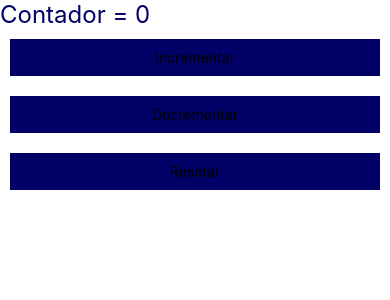
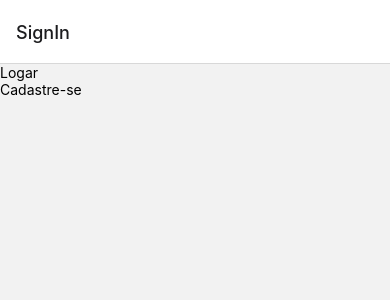
Before and after one commit to Lucashackd/PDM, a React Native app: screen /SignIn in a window 390 px wide. Shown: the top 300 px of the page. Built offline with nearby package versions, Linux system fonts and the light colour scheme.

Commit message:
React Navigation

```diff
--- a/App.js
+++ b/App.js
@@ -1,49 +1,22 @@
-import React, {useEffect, useState} from 'react';
-import {StyleSheet, Text, View} from 'react-native';
-import MyButton from './src/components/MyButton';
+import * as React from 'react';
+import {NavigationContainer} from '@react-navigation/native';
+import {createNativeStackNavigator} from '@react-navigation/native-stack';
+import Home from './src/screens/Home';
+import SignIn from './src/screens/SignIn';
+import SignUp from './src/screens/SignUp';
 
-const PDM = () => {
-  const [contador, setContador] = useState(0);
+const Stack = createNativeStackNavigator();
 
-  useEffect(() => {
-    console.log('Montou o componente.');
-  }, []);
+function App() {
+  return (
+    <NavigationContainer>
+      <Stack.Navigator initialRouteName="SignIn">
+        <Stack.Screen name="SignIn" component={SignIn} />
+        <Stack.Screen name="SignUp" component={SignUp} />
+        <Stack.Screen name="Home" component={Home} />
+      </Stack.Navigator>
+    </NavigationContainer>
+  );
+}
 
-  // useEffect(() => {
-  //   console.log('Fez update no componente.');
-  // });
-
-  useEffect(() => {
-    console.log('Fez update baseado em contador.');
-  }, [contador]);
-
-  const contar = () => {
-    setContador(contador + 1);
-  };
-
-  const diminuir = () => {
-    setContador(contador - 1);
-  };
-
-  const reset = () => {
-    setContador(0);
-  };
-
-  return (
-    <View>
-      <Text style={styles.text}>Contador = {contador}</Text>
-      <MyButton texto="Incrementar" onCLick={contar} />
-      <MyButton texto="Decrementar" onCLick={diminuir} />
-      <MyButton texto="Resetar" onCLick={reset} />
-    </View>
-  );
-};
-
-export default PDM;
-
-const styles = StyleSheet.create({
-  text: {
-    fontSize: 24,
-    color: '#000066',
-  },
-});
+export default App;
--- a/package.json
+++ b/package.json
@@ -10,8 +10,12 @@
     "test": "jest"
   },
   "dependencies": {
+    "@react-navigation/native": "^6.1.17",
+    "@react-navigation/native-stack": "^6.9.26",
     "react": "18.2.0",
-    "react-native": "^0.73.6"
+    "react-native": "^0.73.6",
+    "react-native-safe-area-context": "^4.9.0",
+    "react-native-screens": "^3.29.0"
   },
   "devDependencies": {
     "@babel/core": "^7.20.0",
--- a/src/components/MyButton.js
+++ b/src/components/MyButton.js
@@ -19,7 +19,7 @@ const styles = StyleSheet.create({
   },
   button: {
     alignItems: 'center',
-    backgroundColor: '#000066',
+    backgroundColor: '#bbbbbb',
     padding: 10,
     margin: 10,
   },
--- /dev/null
+++ b/src/screens/Home.js
@@ -0,0 +1,51 @@
+import React, {useEffect, useState} from 'react';
+import {StyleSheet, Text, View} from 'react-native';
+import MyButton from '../components/MyButton';
+
+const Home = props => {
+  const [contador, setContador] = useState(0);
+
+  // console.log(props);
+
+  // useEffect(() => {
+  //   console.log('Montou o componente.');
+  // }, []);
+
+  // useEffect(() => {
+  //   console.log('Fez update no componente.');
+  // });
+
+  // useEffect(() => {
+  //   console.log('Fez update baseado em contador.');
+  // }, [contador]);
+
+  const contar = () => {
+    setContador(contador + 1);
+  };
+
+  const diminuir = () => {
+    setContador(contador - 1);
+  };
+
+  const reset = () => {
+    setContador(0);
+  };
+
+  return (
+    <View>
+      <Text style={styles.text}>Contador = {contador}</Text>
+      <MyButton texto="Incrementar" onCLick={contar} />
+      <MyButton texto="Decrementar" onCLick={diminuir} />
+      <MyButton texto="Resetar" onCLick={reset} />
+    </View>
+  );
+};
+
+export default Home;
+
+const styles = StyleSheet.create({
+  text: {
+    fontSize: 24,
+    color: '#000066',
+  },
+});
--- /dev/null
+++ b/src/screens/SignIn.js
@@ -0,0 +1,15 @@
+import React from 'react';
+import {Text, View} from 'react-native';
+
+const SignIn = props => {
+  return (
+    <View>
+      <Text onPress={() => props.navigation.navigate('Home')}>Logar</Text>
+      <Text onPress={() => props.navigation.navigate('SignUp')}>
+        Cadastre-se
+      </Text>
+    </View>
+  );
+};
+
+export default SignIn;
--- /dev/null
+++ b/src/screens/SignUp.js
@@ -0,0 +1,12 @@
+import React from 'react';
+import {Text, View} from 'react-native';
+
+const SignUp = () => {
+  return (
+    <View>
+      <Text>SignUp</Text>
+    </View>
+  );
+};
+
+export default SignUp;
```
Also changed, not shown: 1 other file (tests, documents, lock files or other folders).
